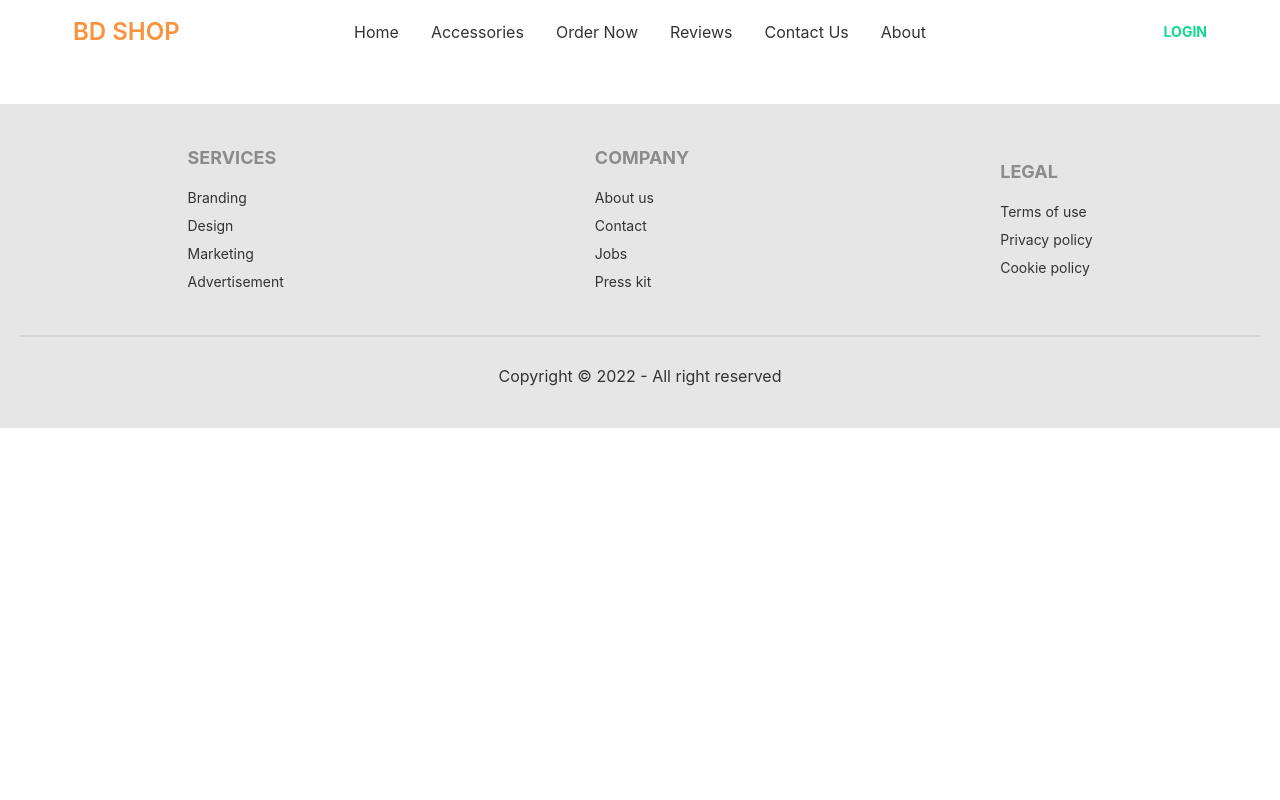
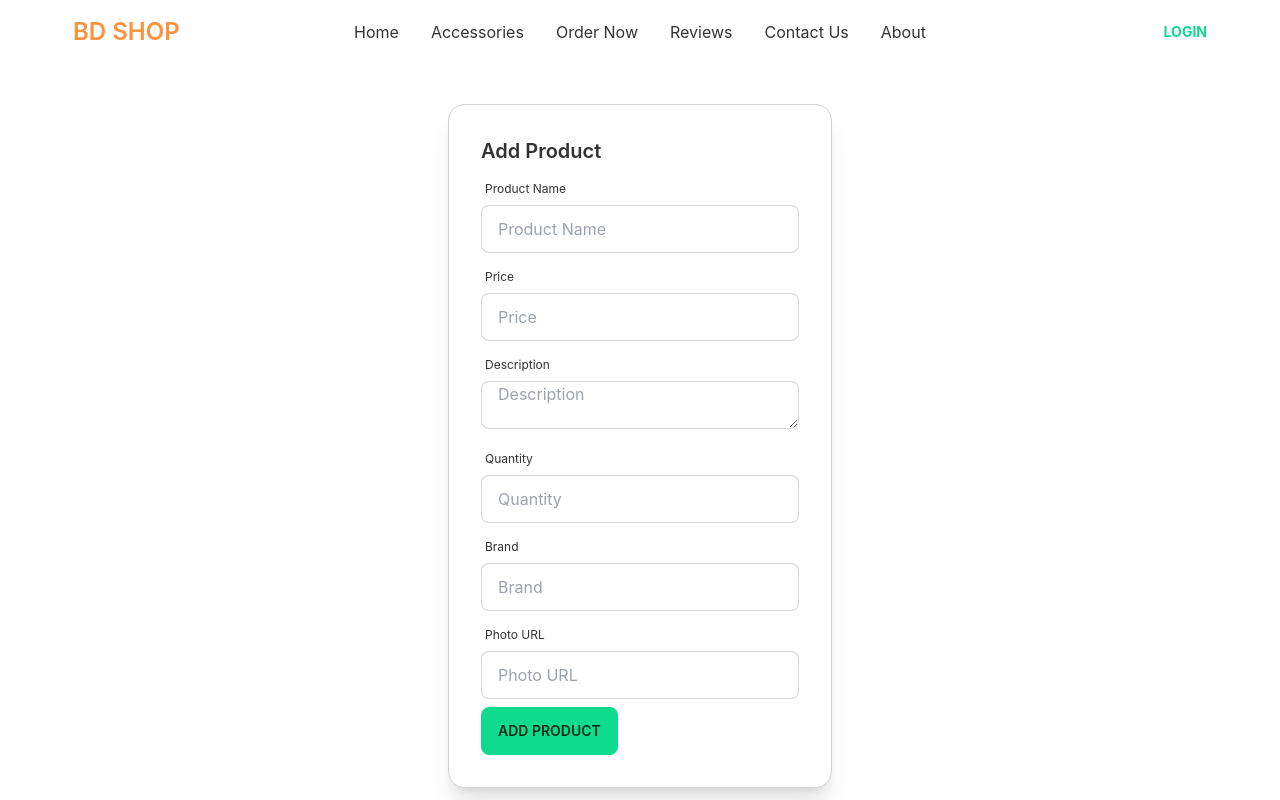
Before and after one commit to syedmehedi0003/Laptop-accesories-12, a React (Create React App) app: page /add in a window 1280 px wide. Shown: the top 800 px of the page. Built offline with nearby package versions, Linux system fonts and the light colour scheme; no server answers.

Commit message:
new commit

```diff
--- a/src/App.js
+++ b/src/App.js
@@ -1,5 +1,5 @@
 import './App.css';
-import { Routes, Route, Link } from "react-router-dom";
+import { Routes, Route } from "react-router-dom";
 import Navbar from './Pages/Shared/Navbar';
 import Home from './Pages/Home/Home';
 import About from './Pages/Home/About';
@@ -9,6 +9,10 @@ import SignUp from './Pages/Login/SignUp';
 import RequireAuth from './Pages/Login/RequireAuth';
 import Services from './Pages/Home/Services';
 import Order from './Pages/Home/Order';
+import ServiceDetail from './Pages/Home/ServiceDetail';
+import AddProduct from './Pages/Home/AddProduct';
+import ManageProduct from './Pages/Home/ManageProduct';
+
 
 
 function App() {
@@ -22,11 +26,23 @@ function App() {
           <Route path="login" element={<Login />} />
           <Route path="signup" element={<SignUp />} />
           <Route path="accessories" element={<Services />} />
-          <Route path="order/:id" element={
+          <Route path="/product/:serviceId" element={<ServiceDetail>
+          </ServiceDetail>}></Route>
+
+          <Route path="order" element={
             <RequireAuth>
               <Order></Order>
             </RequireAuth>
           } />
+
+          <Route path="add" element={
+            <AddProduct></AddProduct>
+          } />
+
+          <Route path="manage" element={
+            <ManageProduct></ManageProduct>
+          } />
+
           <Route path="about" element={<RequireAuth> <About></About></RequireAuth>} />
 
         </Routes>
--- /dev/null
+++ b/src/Pages/Home/AddProduct.js
@@ -0,0 +1,96 @@
+import React from 'react';
+import { useForm } from "react-hook-form";
+
+
+const AddProduct = () => {
+    const { register, handleSubmit, reset } = useForm();
+
+    const onSubmit = data => {
+        console.log(data);
+
+        const url = `http://localhost:5000/product`;
+        fetch(url, {
+            method: 'POST',
+            headers: {
+                'content-type': 'application/json'
+            },
+            body: JSON.stringify(data)
+        })
+            .then(res => res.json())
+            .then(result => {
+                console.log(result);
+                reset();
+            })
+
+    };
+
+    return (
+
+        <div className='flex justify-center items-center'>
+
+            <div class="card w-96 bg-base-100 shadow-xl border">
+                <div class="card-body">
+                    <h2 class="card-title">Add Product</h2>
+
+                    <form onSubmit={handleSubmit(onSubmit)}>
+                        <label class="label">
+                            <span class="label-text-alt">Product Name</span>
+                        </label>
+                        <input type="text" placeholder="Product Name" {...register("name")} class="input input-bordered w-full max-w-xs mb-2" />
+
+
+                        <label class="label">
+                            <span class="label-text-alt">Price</span>
+                        </label>
+                        <input type="text" placeholder="Price" {...register("price")} class="input input-bordered w-full max-w-xs mb-2" />
+
+                        <label class="label">
+                            <span class="label-text-alt">Description</span>
+                        </label>
+                        <textarea type="text" placeholder="Description"
+                            {...register("description")} class="input input-bordered w-full max-w-xs mb-2" />
+
+
+                        <label class="label">
+                            <span class="label-text-alt">Quantity</span>
+                        </label>
+                        <input type="text" placeholder="Quantity"
+                            {...register("available")} class="input input-bordered w-full max-w-xs mb-2" />
+
+
+                        <label class="label">
+                            <span class="label-text-alt">Brand</span>
+                        </label>
+                        <input type="text" placeholder="Brand" {...register("supplier")} class="input input-bordered w-full max-w-xs mb-2" />
+
+                        <label class="label">
+                            <span class="label-text-alt">Photo URL</span>
+                        </label>
+                        <input type="text" placeholder="Photo URL" {...register("img")} class="input input-bordered w-full max-w-xs mb-2" />
+
+
+                        {/* <button class="btn btn-primary">Buy Now</button> */}
+                        <input class="btn btn-primary" type="submit" value="Add Product" />
+
+                    </form>
+
+                </div>
+            </div>
+
+        </div>
+    );
+};
+
+export default AddProduct;
+
+
+
+// <form onSubmit={handleSubmit(onSubmit)}>
+//     <input {...register("firstName")} />
+//     <select {...register("gender")}>
+//         <option value="female">female</option>
+//         <option value="male">male</option>
+//         <option value="other">other</option>
+//     </select>
+//     <input type="submit" />
+// </form>
--- /dev/null
+++ b/src/Pages/Home/ManageProduct.js
@@ -0,0 +1,47 @@
+import React, { useEffect } from 'react';
+import useServices from '../hooks/useServices';
+
+const ManageProduct = () => {
+
+    const [services, setServices] = useServices();
+
+    const handleDelete = id => {
+        const proceed = window.confirm('Are u sure?');
+        if (proceed) {
+            const url = `http://localhost:5000/product/${id}`;
+
+            fetch(url, {
+                method: 'delete'
+            })
+                .then(res => res.json())
+                .then(data => {
+                    console.log(data);
+                    const remaining = services.filter(service => service._id !== id);
+                    setServices(remaining);
+                })
+        }
+    }
+
+    return (
+        <div className='w-1/2 mx-auto '>
+
+            <p className='text-2xl font-bold'>Manage Product</p>
+            {
+                services.map(service => <div key={service._id}>
+                    <div className='text-center'>
+                        <h3 className=''>ID: {service._id}
+                            &nbspc; Name: {service.name}</h3>
+                        <button
+                            className='btn btn-primary'
+                            onClick={() => handleDelete(service._id)}
+                        >X</button>
+                    </div>
+                    <br />
+                </div>)
+            }
+        </div>
+
+    );
+};
+
+export default ManageProduct;
--- a/src/Pages/Home/Service.js
+++ b/src/Pages/Home/Service.js
@@ -1,9 +1,16 @@
 import React from 'react';
-import { Link } from 'react-router-dom';
+import { useNavigate } from 'react-router-dom';
+// import { Link } from 'react-router-dom';
 import './service.css';
 
 const Service = ({ service }) => {
     const { _id, name, price, description, available, order, img, supplier } = service;
+
+
+    const navigate = useNavigate();
+    const navigateToProductDetail = id => {
+        navigate(`/product/${id}`);
+    }
     return (
 
         <div className="card card-compact w-96 bg-base-100 shadow-xl border justify-items-center">
@@ -29,10 +36,13 @@ const Service = ({ service }) => {
                 <h3> <span className='font-bold'>Brand:</span> {supplier}</h3>
 
                 <div className="card-actions justify-end">
-                    {/* <button className="btn btn-secondary uppercase text-white font-bold buy-now">Buy Now</button>
-                    buy-now' to={`/order/${_id}`}>Buy Now</Link>*/}
+                    <button className="btn btn-secondary uppercase text-white font-bold buy-now" onClick={() => navigateToProductDetail(_id)} >Buy Now</button>
 
-                    <Link disabled={available.length < 1} className='btn btn-secondary uppercase text-white font-bold buy-now' to={`/order/${_id}`}>Buy Now</Link>
+
+                    {/* <Link disabled={available.length < 1} className='btn btn-secondary uppercase text-white font-bold buy-now' to="/"
+                    >Buy Now</Link> */}
+
+                    {/* onClick={() => navigateToProductDetail(_id)} */}
                 </div>
             </div>
         </div>
--- /dev/null
+++ b/src/Pages/Home/ServiceDetail.js
@@ -0,0 +1,29 @@
+import React, { useEffect, useState } from 'react';
+import { Link, useParams } from 'react-router-dom';
+
+const ServiceDetail = () => {
+    const { serviceId } = useParams();
+    const [service, setService] = useState({});
+
+    useEffect(() => {
+        const url = `http://localhost:5000/product/${serviceId}`;
+
+        fetch(url)
+            .then(res => res.json())
+            .then(data => setService(data));
+    }, [])
+
+    return (
+        <div>
+            <h2>Welcome to detail:{serviceId}</h2>
+            <h3>You are about to book: {service.name}</h3>
+            <div className='text-center'>
+                <Link to="/checkout">
+                    <button className='btn btn-primary'>Proceed CheckOut</button>
+                </Link>
+            </div>
+        </div>
+    );
+};
+
+export default ServiceDetail;
--- a/src/Pages/Home/Services.js
+++ b/src/Pages/Home/Services.js
@@ -1,8 +1,9 @@
 import React, { useEffect, useState } from 'react';
+import useServices from '../hooks/useServices';
 import Service from './Service';
 
 const Services = () => {
-    const [services, setServices] = useState([]);
+    const [services, setServices] = useServices();
 
     useEffect(() => {
         fetch('http://localhost:5000/product')
--- /dev/null
+++ b/src/Pages/hooks/useServices.js
@@ -0,0 +1,14 @@
+import { useEffect, useState } from "react";
+
+const useServices = () => {
+    const [services, setServices] = useState([]);
+
+    useEffect(() => {
+        fetch('http://localhost:5000/product')
+            .then(res => res.json())
+            .then(data => setServices(data))
+    }, []);
+    return [services, setServices]
+};
+
+export default useServices;
```
Also changed, not shown: src/Pages/Home/Order.js (+17 -47 lines).
